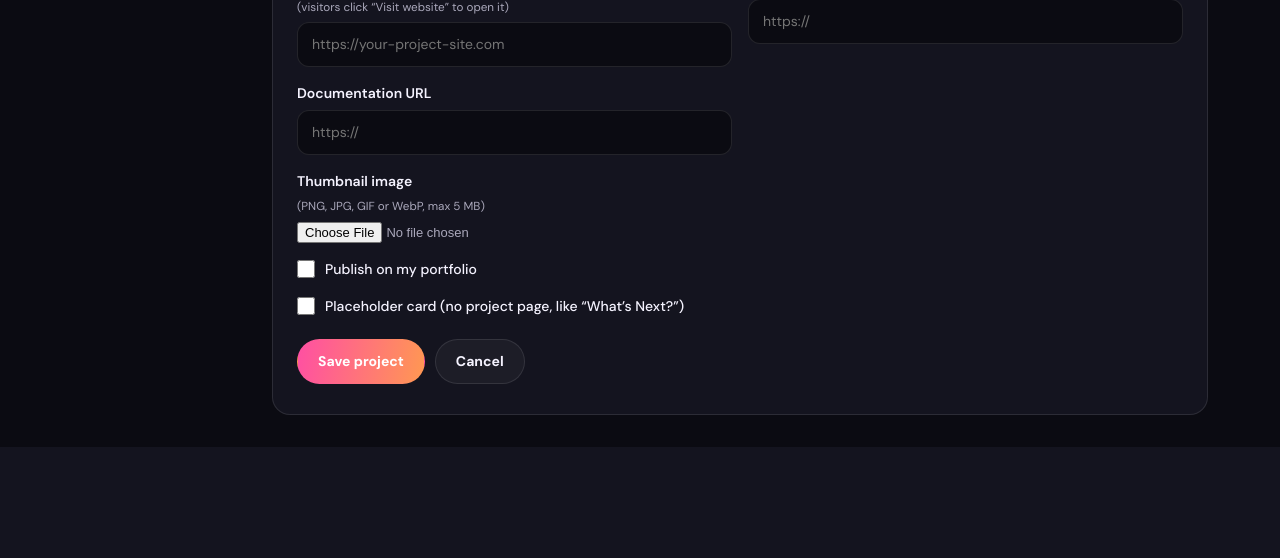
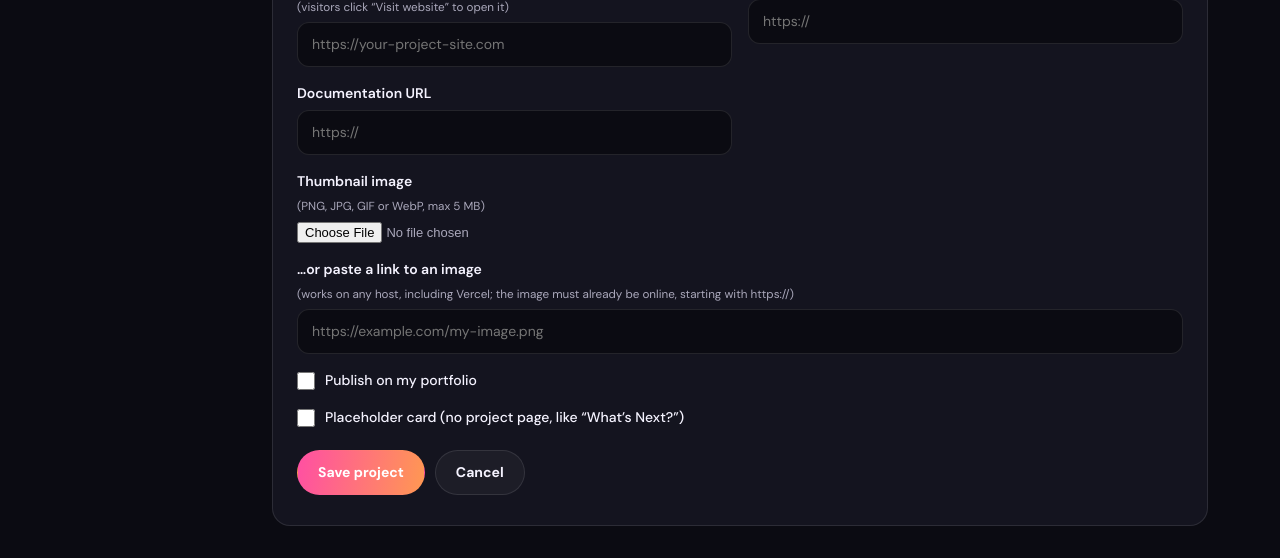
Before and after one commit to zubairahmad1133k-oss/ZUBAIR-portfolio, a Flask app: page /admin/projects/new in a window 1280 px wide. Shown: the part 1075-1633 px from the top of the page. Before the commit the page ends 1522 px from the top, so only its background shows below. Run offline with Flask 3, Linux system fonts and the light colour scheme; the visitor is signed in with stand-in values (Sample User, id 1); data that the repository does not hold is empty; some libraries are stand-ins or nearby versions.

Commit message:
Add files via upload

```diff
--- a/app.py
+++ b/app.py
@@ -141,7 +141,7 @@ def create_app(config_name: str | None = None, overrides: dict | None = None) ->
             "script-src 'self'; "
             "style-src 'self' 'unsafe-inline' https://fonts.googleapis.com; "
             "font-src https://fonts.gstatic.com; "
-            "img-src 'self' data:; "
+            "img-src 'self' data: https:; "
             "connect-src 'self'; "
             "base-uri 'self'; form-action 'self'; frame-ancestors 'none'",
         )
--- a/models/project.py
+++ b/models/project.py
@@ -54,6 +54,11 @@ class Project(db.Model):
     @classmethod
     def published_query(cls):
         return db.select(cls).where(cls.is_published.is_(True)).order_by(cls.sort_order, cls.id)
+
+    @property
+    def thumbnail_is_external(self) -> bool:
+        """True when the thumbnail is a link to an image hosted elsewhere."""
+        return bool(self.thumbnail) and self.thumbnail.startswith(("http://", "https://"))
 
     @property
     def demo_host(self) -> str:
--- a/routes/projects.py
+++ b/routes/projects.py
@@ -47,6 +47,7 @@ def _values_from_project(project: Project) -> dict:
         "card_label": project.card_label or "", "link_text": project.link_text or "",
         "demo_url": project.demo_url or "", "github_url": project.github_url or "",
         "docs_url": project.docs_url or "",
+        "thumbnail_url": project.thumbnail if project.thumbnail_is_external else "",
         "is_published": project.is_published, "is_placeholder": project.is_placeholder,
     }
 
@@ -55,7 +56,7 @@ def _default_values() -> dict:
     return {
         "title": "", "category": "", "summary": "", "description": "", "technologies": "",
         "visual_class": "visual-code", "icon": "✦", "card_label": "", "link_text": "",
-        "demo_url": "", "github_url": "", "docs_url": "",
+        "demo_url": "", "github_url": "", "docs_url": "", "thumbnail_url": "",
         "is_published": False, "is_placeholder": False,
     }
 
@@ -86,6 +87,16 @@ def _read_form():
             errors.append(f"{label}: {exc}")
             values[field] = form.get(field, "")
 
+    image_url = form.get("thumbnail_url", "").strip()
+    values["thumbnail_url"] = image_url
+    if image_url:
+        try:
+            clean_http_url(image_url)
+            if len(image_url) > 255:
+                raise ValueError("The link is too long (255 characters max).")
+        except ValueError as exc:
+            errors.append(f"Thumbnail image link: {exc}")
+
     values["is_published"] = form.get("is_published") == "on"
     values["is_placeholder"] = form.get("is_placeholder") == "on"
 
@@ -101,6 +112,7 @@ def _read_form():
 def _db_values(values: dict) -> dict:
     """Empty optional strings become NULL in the database."""
     cleaned = dict(values)
+    cleaned.pop("thumbnail_url", None)  # not a database column; handled separately
     for key in ("card_label", "link_text", "demo_url", "github_url", "docs_url"):
         cleaned[key] = cleaned[key] or None
     return cleaned
@@ -153,7 +165,8 @@ def new():
     last_order = db.session.scalar(db.select(db.func.max(Project.sort_order))) or 0
     project = Project(
         slug=unique_slug(db.session, Project, values["title"]),
-        sort_order=last_order + 1, thumbnail=thumbnail, **_db_values(values),
+        sort_order=last_order + 1, thumbnail=thumbnail or values["thumbnail_url"] or None,
+        **_db_values(values),
     )
     db.session.add(project)
     if project.is_published:
@@ -188,10 +201,15 @@ def edit(project_id):
         setattr(project, key, value)
 
     remove_requested = request.form.get("remove_thumbnail") == "on"
+    link = values["thumbnail_url"]
     if new_thumbnail:
         project.thumbnail = new_thumbnail
     elif remove_requested:
         project.thumbnail = None
+    elif link:
+        project.thumbnail = link
+    elif old_thumbnail and old_thumbnail.startswith(("http://", "https://")):
+        project.thumbnail = None  # the link box was emptied
 
     if project.is_published and not was_published:
         add_notification(KIND_PROJECT_PUBLISHED, f"Project published: {project.title}")
@@ -199,7 +217,8 @@ def edit(project_id):
         add_notification(KIND_PROJECT_UPDATED, f"Project updated: {project.title}")
     db.session.commit()
 
-    if old_thumbnail and old_thumbnail != project.thumbnail:
+    if (old_thumbnail and old_thumbnail != project.thumbnail
+            and not old_thumbnail.startswith(("http://", "https://"))):
         delete_public_file(old_thumbnail)
     flash(f"'{project.title}' saved.", "success")
     return redirect(url_for("admin_projects.index"))
@@ -243,7 +262,8 @@ def delete(project_id):
     title, thumbnail = project.title, project.thumbnail
     db.session.delete(project)
     db.session.commit()
-    delete_public_file(thumbnail)
+    if thumbnail and not thumbnail.startswith(("http://", "https://")):
+        delete_public_file(thumbnail)
     flash(f"'{title}' deleted.", "info")
     return redirect(url_for("admin_projects.index"))
 
--- a/templates/admin/project_form.html
+++ b/templates/admin/project_form.html
@@ -52,9 +52,12 @@
   <label>Thumbnail image <small>(PNG, JPG, GIF or WebP, max 5 MB)</small>
     <input type="file" name="thumbnail" accept="image/png,image/jpeg,image/gif,image/webp">
   </label>
+  <label>…or paste a link to an image <small>(works on any host, including Vercel; the image must already be online, starting with https://)</small>
+    <input type="url" name="thumbnail_url" value="{{ values.thumbnail_url }}" maxlength="255" placeholder="https://example.com/my-image.png">
+  </label>
   {% if project and project.thumbnail %}
   <div class="thumb-current">
-    <img src="{{ url_for('public.media', filename=project.thumbnail) }}" alt="Current thumbnail">
+    <img src="{{ project.thumbnail if project.thumbnail_is_external else url_for('public.media', filename=project.thumbnail) }}" alt="Current thumbnail">
     <label class="check"><input type="checkbox" name="remove_thumbnail"> Remove current thumbnail</label>
   </div>
   {% endif %}
--- a/templates/portfolio.html
+++ b/templates/portfolio.html
@@ -54,7 +54,7 @@
       <div class="project-visual {{ p.visual_class }}">
         <span class="project-number">{{ p.card_label or ('PROJECT %02d' % loop.index) }}</span>
         {% if p.thumbnail %}
-        <img class="project-thumb" src="{{ url_for('public.media', filename=p.thumbnail) }}" alt="{{ p.title }} thumbnail" loading="lazy">
+        <img class="project-thumb" src="{{ p.thumbnail if p.thumbnail_is_external else url_for('public.media', filename=p.thumbnail) }}" alt="{{ p.title }} thumbnail" loading="lazy">
         {% else %}
         <div class="visual-icon">{{ p.icon }}</div>
         {% endif %}
--- a/templates/projects/detail.html
+++ b/templates/projects/detail.html
@@ -37,7 +37,7 @@
 
     <div class="project-visual {{ project.visual_class }} detail-visual">
       {% if project.thumbnail %}
-      <img class="project-thumb" src="{{ url_for('public.media', filename=project.thumbnail) }}" alt="{{ project.title }} thumbnail">
+      <img class="project-thumb" src="{{ project.thumbnail if project.thumbnail_is_external else url_for('public.media', filename=project.thumbnail) }}" alt="{{ project.title }} thumbnail">
       {% else %}
       <div class="visual-icon">{{ project.icon }}</div>
       {% endif %}
```
Also changed, not shown: tests/test_projects.py (+19 -0 lines).
